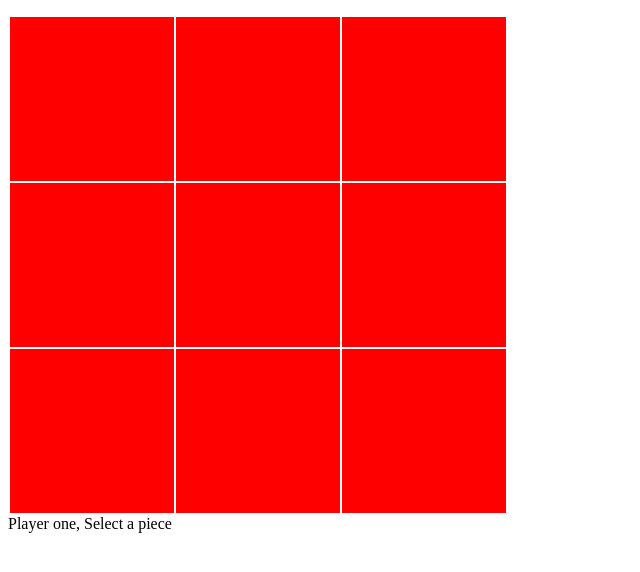
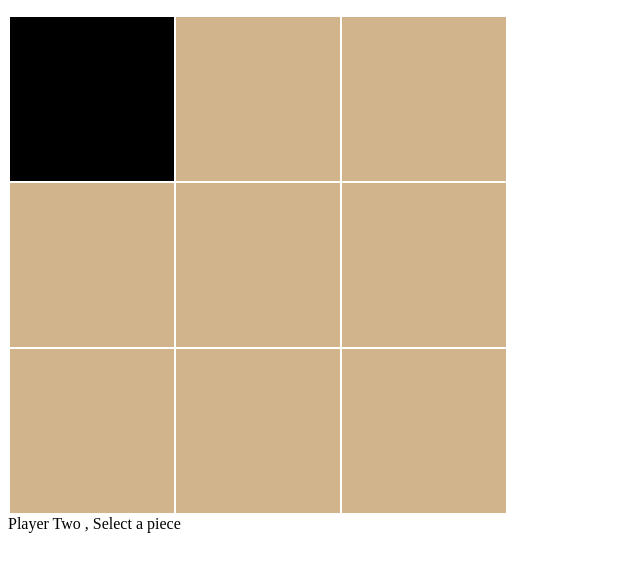
Before and after one commit to gunbladesniper/tictac, a website: page index.html in a window 1280 px wide. Both pictures are taken after a click on the element 92 px from the left and 143 px from the top of the page. Shown: the part 44-616 px from the top of the page, without its empty margins (0-640 px from the left). Drawn offline with Linux system fonts and the light colour scheme.

Commit message:
build out basic click functionality. game is playable for humans. working on game logic programming.

```diff
--- a/index.js
+++ b/index.js
@@ -1,13 +1,28 @@
-var player1=[];
-var player2=[];
-
+var player1={
+	num: 1,
+	name: 'Player One',
+	moves:[]
+};
+var player2={
+	num:2,
+	name: 'Player Two',
+	moves:[]
+};
+var turns = 0;
+var turnPlayer = player1;
 var wins ={
 	'123': true,
 	'456': true,
-	'789': true
+	'789': true,
+	'174': true,
+	'258': true,
+	'369': true,
+	'159': true,
+	'357': true
 }
 
 var boxes = document.querySelectorAll('.ttt-box');
+var display = document.querySelector('.display');
 
 
 boxes.forEach((box)=>{
@@ -16,13 +31,25 @@ boxes.forEach((box)=>{
 
 console.log(boxes);
 function handleBoxClick(){
-	if(this.dataset.clicked = 'false'){
-		console.log(this.dataset.pos);
+	if(this.dataset.clicked === 'false'){
+		turnPlayer.moves.push(this.dataset.pos)
+		if(turnPlayer.num === 1){
+			this.classList.add('p1-color');
+		}
+		if(turnPlayer.num === 2){
+			this.classList.add('p2-color');
+		}
+		this.dataset.clicked = 'true';
+		turnPlayer = turnPlayer === player1 ? player2: player1;
+		display.innerHTML = `${turnPlayer.name} , Select a piece `;
 	}
 }
 
 function checkWin(player){
-
+	var myMoves = player.moves.sort((a, b)=>{
+		return a <b;
+	}).join('');
+	console.log(myMoves);
 }
 function game(p1,p2){
 	var turnPlayer = p1;
--- a/style.css
+++ b/style.css
@@ -3,5 +3,12 @@
 	height: 500px;
 }
 td {
-	background-color: red;
+	background-color: tan;
 }
+
+.p1-color{
+	background-color: black;
+}
+.p2-color{
+	background-color: blue;
+}
```
